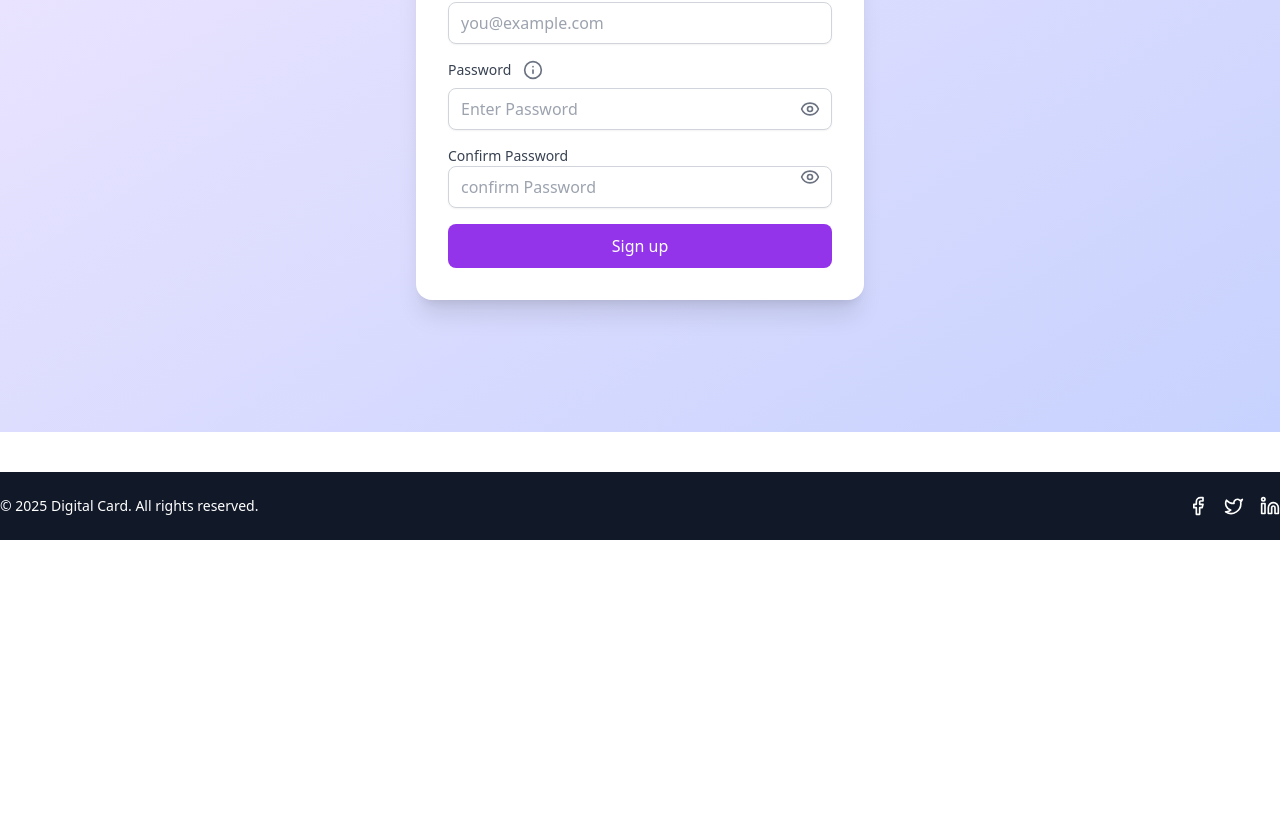
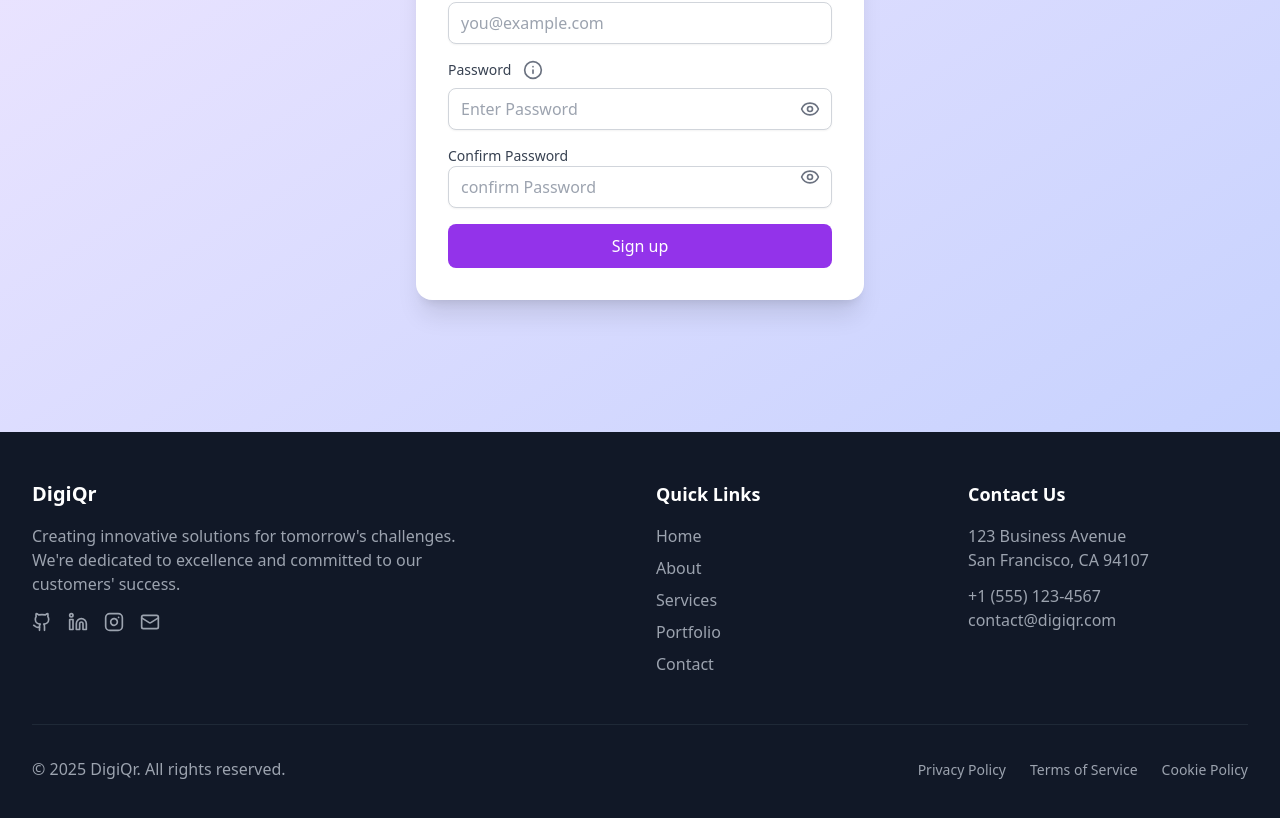
Before and after one commit to Crystal-technology/Visiting-card-front-end, a Next.js app: page /sign-up in a window 1280 px wide. Shown: the part 368-1186 px from the top of the page. Before the commit the page ends 908 px from the top, so only its background shows below. Built offline with nearby package versions, Linux system fonts and the light colour scheme.

Commit message:
footer modified

```diff
--- a/src/components/footer/footer.jsx
+++ b/src/components/footer/footer.jsx
@@ -1,25 +1,77 @@
-import Link from "next/link";
-import { Facebook, Twitter, Linkedin } from "lucide-react";
+import React from 'react';
+import { Github, Linkedin, Instagram, Mail } from 'lucide-react';
 
-export default function Footer() {
+const Footer = () => {
   return (
-    <footer className="bg-gray-900 text-white py-6 mt-10">
-      <div className="container mx-auto flex flex-col md:flex-row items-center justify-between">
-        <p className="text-sm">&copy; {new Date().getFullYear()} Digital Card. All rights reserved.</p>
+    <footer className="bg-gray-900 text-white">
+      <div className="max-w-7xl mx-auto px-4 sm:px-6 lg:px-8 py-12">
+        <div className="grid grid-cols-1 md:grid-cols-4 gap-8">
+          {/* Company Info */}
+          <div className="col-span-1 md:col-span-2">
+            <h3 className="text-xl font-bold mb-4">DigiQr</h3>
+            <p className="text-gray-400 mb-4 max-w-md">
+              Creating innovative solutions for tomorrow's challenges. We're dedicated to excellence
+              and committed to our customers' success.
+            </p>
+            <div className="flex space-x-4">
+              <a href="https://github.com" className="text-gray-400 hover:text-white transition-colors">
+                <Github size={20} />
+                <span className="sr-only">GitHub</span>
+              </a>
+              <a href="https://linkedin.com" className="text-gray-400 hover:text-white transition-colors">
+                <Linkedin size={20} />
+                <span className="sr-only">LinkedIn</span>
+              </a>
+              <a href="https://instagram.com" className="text-gray-400 hover:text-white transition-colors">
+                <Instagram size={20} />
+                <span className="sr-only">Instagram</span>
+              </a>
+              <a href="mailto:contact@example.com" className="text-gray-400 hover:text-white transition-colors">
+                <Mail size={20} />
+                <span className="sr-only">Email</span>
+              </a>
+            </div>
+          </div>
 
-        {/* Social Links */}
-        <div className="flex gap-4 mt-4 md:mt-0">
-          <Link href="https://facebook.com" target="_blank" className="hover:text-blue-500">
-            <Facebook size={20} />
-          </Link>
-          <Link href="https://twitter.com" target="_blank" className="hover:text-blue-400">
-            <Twitter size={20} />
-          </Link>
-          <Link href="https://linkedin.com" target="_blank" className="hover:text-blue-300">
-            <Linkedin size={20} />
-          </Link>
+          {/* Quick Links */}
+          <div>
+            <h3 className="text-lg font-semibold mb-4">Quick Links</h3>
+            <ul className="space-y-2">
+              <li><a href="#" className="text-gray-400 hover:text-white transition-colors">Home</a></li>
+              <li><a href="#" className="text-gray-400 hover:text-white transition-colors">About</a></li>
+              <li><a href="#" className="text-gray-400 hover:text-white transition-colors">Services</a></li>
+              <li><a href="#" className="text-gray-400 hover:text-white transition-colors">Portfolio</a></li>
+              <li><a href="#" className="text-gray-400 hover:text-white transition-colors">Contact</a></li>
+            </ul>
+          </div>
+
+          {/* Contact Info */}
+          <div>
+            <h3 className="text-lg font-semibold mb-4">Contact Us</h3>
+            <address className="not-italic text-gray-400">
+              <p>123 Business Avenue</p>
+              <p>San Francisco, CA 94107</p>
+              <p className="mt-3">+1 (555) 123-4567</p>
+              <p>contact@digiqr.com</p>
+            </address>
+          </div>
+        </div>
+
+        <div className="border-t border-gray-800 mt-12 pt-8">
+          <div className="flex flex-col md:flex-row justify-between items-center">
+            <p className="text-gray-400">© {new Date().getFullYear()} DigiQr. All rights reserved.</p>
+            <div className="mt-4 md:mt-0">
+              <ul className="flex space-x-6">
+                <li><a href="#" className="text-gray-400 hover:text-white text-sm transition-colors">Privacy Policy</a></li>
+                <li><a href="#" className="text-gray-400 hover:text-white text-sm transition-colors">Terms of Service</a></li>
+                <li><a href="#" className="text-gray-400 hover:text-white text-sm transition-colors">Cookie Policy</a></li>
+              </ul>
+            </div>
+          </div>
         </div>
       </div>
     </footer>
   );
-}
+};
+
+export default Footer;
```
